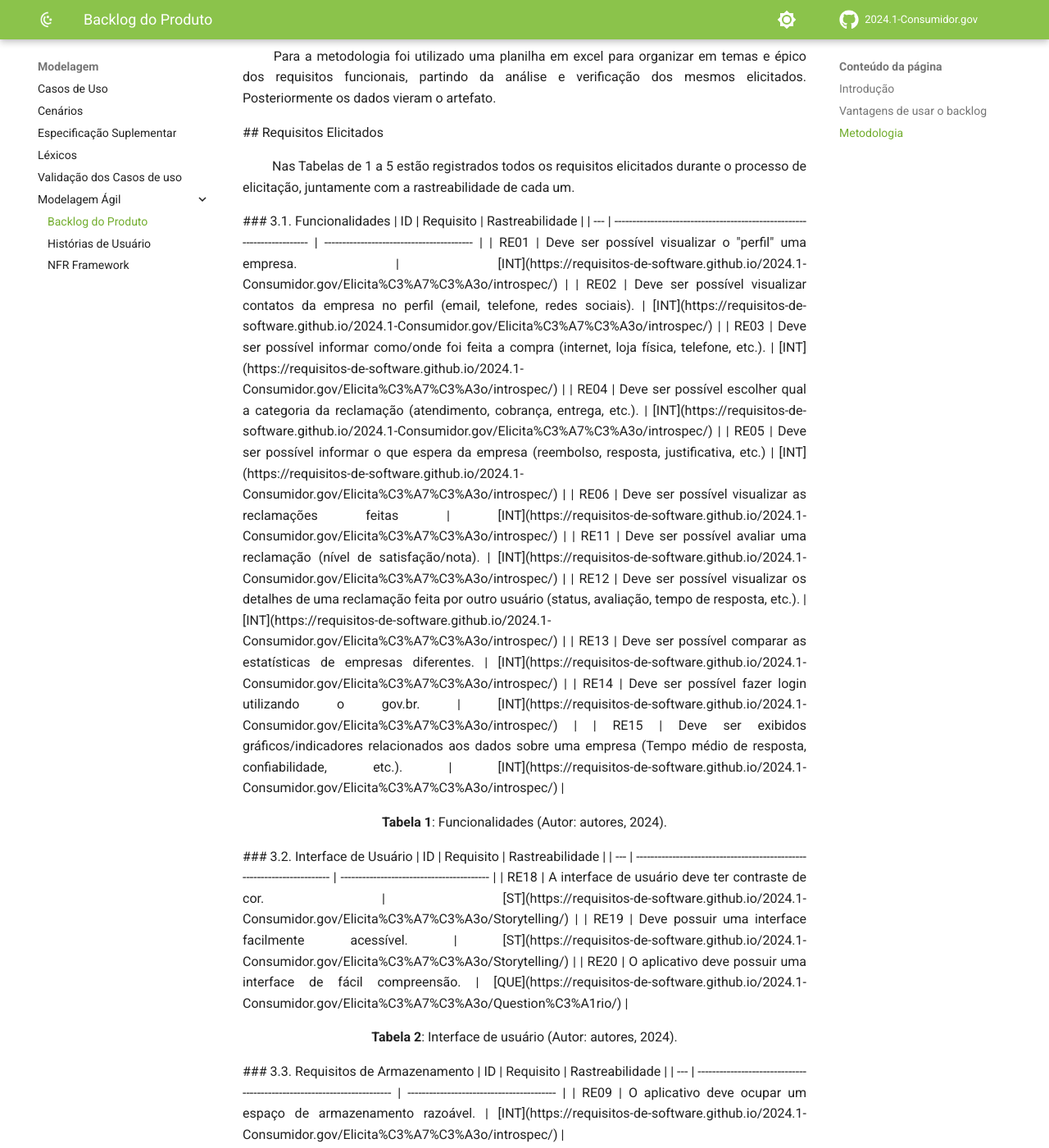
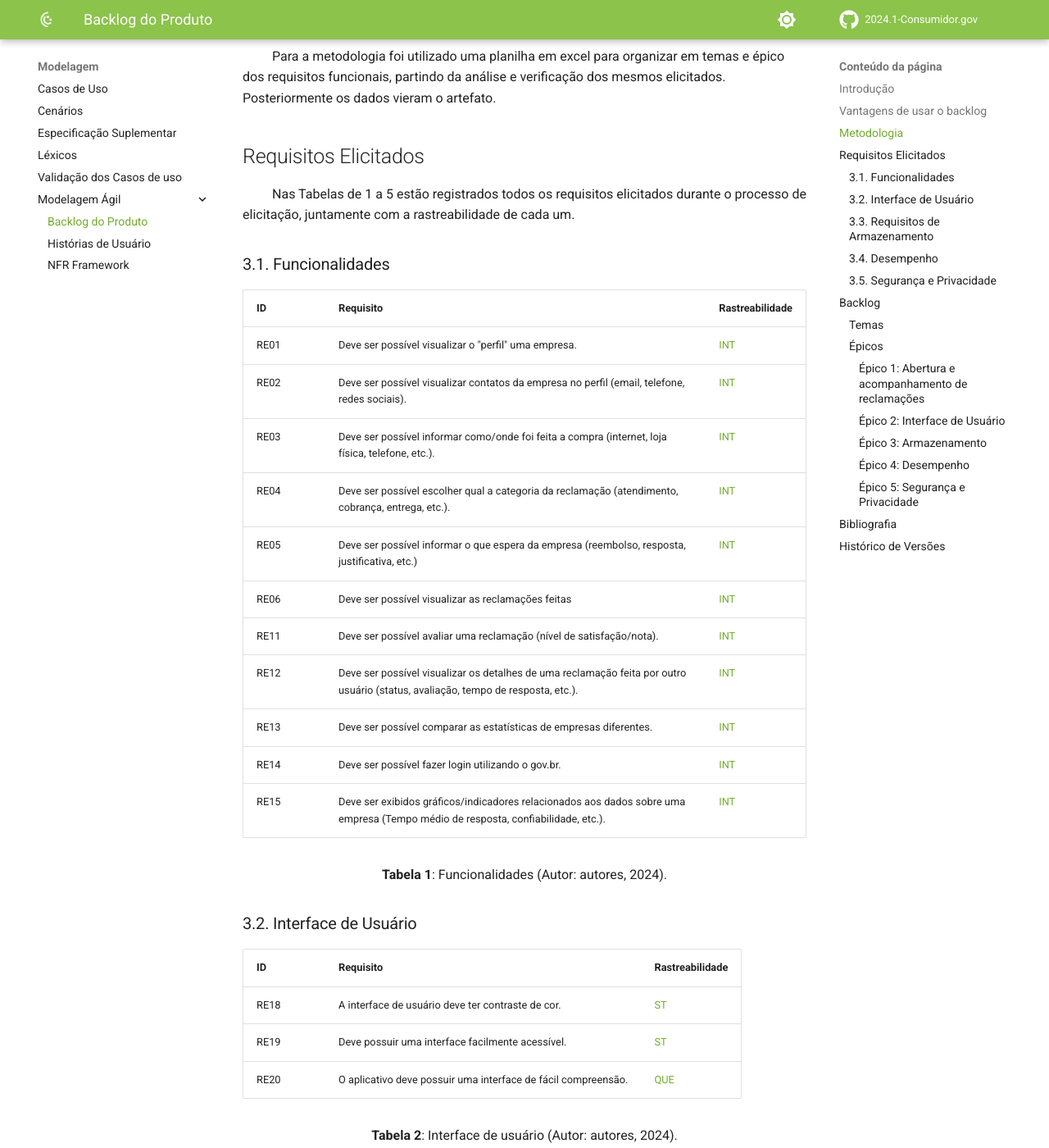
Before and after one commit to Requisitos-de-Software/2024.1-Grupo08, an MkDocs documentation site: the page built from docs/Modelagem/Modelagem Ágil/Backlog.md, in a window 1280 px wide and 1400 px high, scrolled down 955 px. Shown: the whole window at 82% size. Built offline with MkDocs 1.6.1 and Material for MkDocs 9.7.7, drawn with Linux system fonts in a browser that asks for light colours; comment, search, counter and statistics services are not loaded; some of the changed text lies outside the part shown.

Commit message:
correções para o nfr e backlog

```diff
--- a/docs/Modelagem/Modelagem Ágil/Backlog.md
+++ b/docs/Modelagem/Modelagem Ágil/Backlog.md
@@ -2,31 +2,30 @@
 
 ## Introdução
 
-<div style="text-align:justify">
+
 <p>&emsp;&emsp;Refere-se a uma lista priorizada de requisitos do produto, onde cada item representa uma funcionalidade, melhoria, correção de defeitos ou qualquer outra demanda relacionada ao produto que precisa ser implementada pela equipe de desenvolvimento. isso permite um planejamento melhor das sprints em técnicas ágeis[1].</p>
 <p>&emsp;&emsp; É importante salientar que novos itens importantes podem compor o backlog a qualquer etapa do desenvolvimento. Os requisitos associados ao backlog podem ser fragmentados em diferentes níveis de abstração, e hierárquicos, sendo eles épicos, temas e histórias de usuário[2].</p>
-</div>
+
 
 ## Vantagens de usar o backlog
-<div style="text-align:justify">
-    <ul>
-        <li>Facilita a comunicação e o alinhamento entre todos os stakeholders sobre as prioridades e o progresso do projeto.
-        <li>Prioriza as funcionalidades mais valiosas, garantindo que a equipe trabalhe nas tarefas que trazem mais benefícios ao negócio.
-        <li>Permite ajustes rápidos às mudanças e novas informações, mantendo o projeto alinhado com as necessidades atuais.
-        <li>A revisão constante dos itens do backlog promove a refinamento progressivo e a melhoria contínua do produto.
-        <li>Considera os produtos em longo prazo, não apenas em termos de necessidades imediatas.
-        <li>Agrega valor ao cliente
-        <li>Identifica antecipadamente possíveis problemas, permitindo a mitigação de riscos antes que se tornem críticos.
-    </ul>
-</div>
+
+- Facilita a comunicação e o alinhamento entre todos os stakeholders sobre as prioridades e o progresso do projeto.
+- Prioriza as funcionalidades mais valiosas, garantindo que a equipe trabalhe nas tarefas que trazem mais benefícios ao negócio.
+- Permite ajustes rápidos às mudanças e novas informações, mantendo o projeto alinhado com as necessidades atuais.
+- A revisão constante dos itens do backlog promove a refinamento progressivo e a melhoria contínua do produto.
+- Considera os produtos em longo prazo, não apenas em termos de necessidades imediatas.
+- Agrega valor ao cliente
+- Identifica antecipadamente possíveis problemas, permitindo a mitigação de riscos antes que se tornem críticos.
+
 
 ## Metodologia
-<div style="text-align:justify">
+
 <p>&emsp;&emsp; Para a metodologia foi utilizado uma planilha em excel para organizar em temas e épico dos requisitos funcionais, partindo da análise e verificação dos mesmos elicitados. Posteriormente os dados vieram o artefato. </p>
 
 ## Requisitos Elicitados
 <div style="text-align:justify">
 <p>&emsp;&emsp; Nas Tabelas de 1 a 5 estão registrados todos os requisitos elicitados durante o processo de elicitação, juntamente com a rastreabilidade de cada um.</p>
+</div>
 
 ### 3.1. Funcionalidades
 
@@ -176,7 +175,7 @@
 
 - O QUE É BACKLOG DO PRODUTO SCRUM E COMO FAZER UM. Lucidchart. Disponível em: [Backlog](https://www.lucidchart.com/blog/pt/como-fazer-um-backlog-do-produto)
 
-  ## Histórico de Versões
+## Histórico de Versões
 |   Data     | Versão | Descrição                   |    Autor(es)     |  Data de revisão | Revisor(es) |
 | :--------: | :----: | :-------------------------: | :--------------: | :--------------: | :---------: |
 | 23/05/2024   |  `1.0`  | Criação do documento               | [Guilherme Meister](https://github.com/gmeister18) | 25/05/2024 | [Matheus Ferreira](https://github.com/) |
```
Also changed, not shown: docs/Elicitação/requisitos-elicitados.md (+7 -5 lines), docs/Modelagem/especsuplementar.md (+36 -34 lines).
